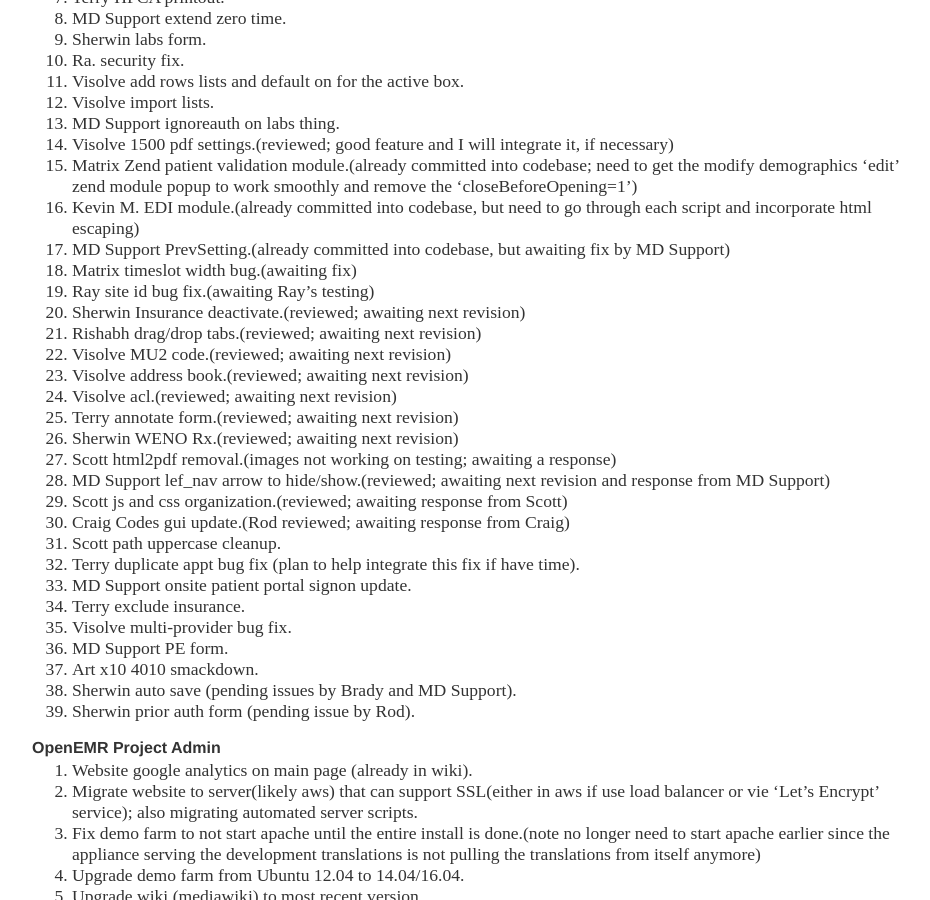
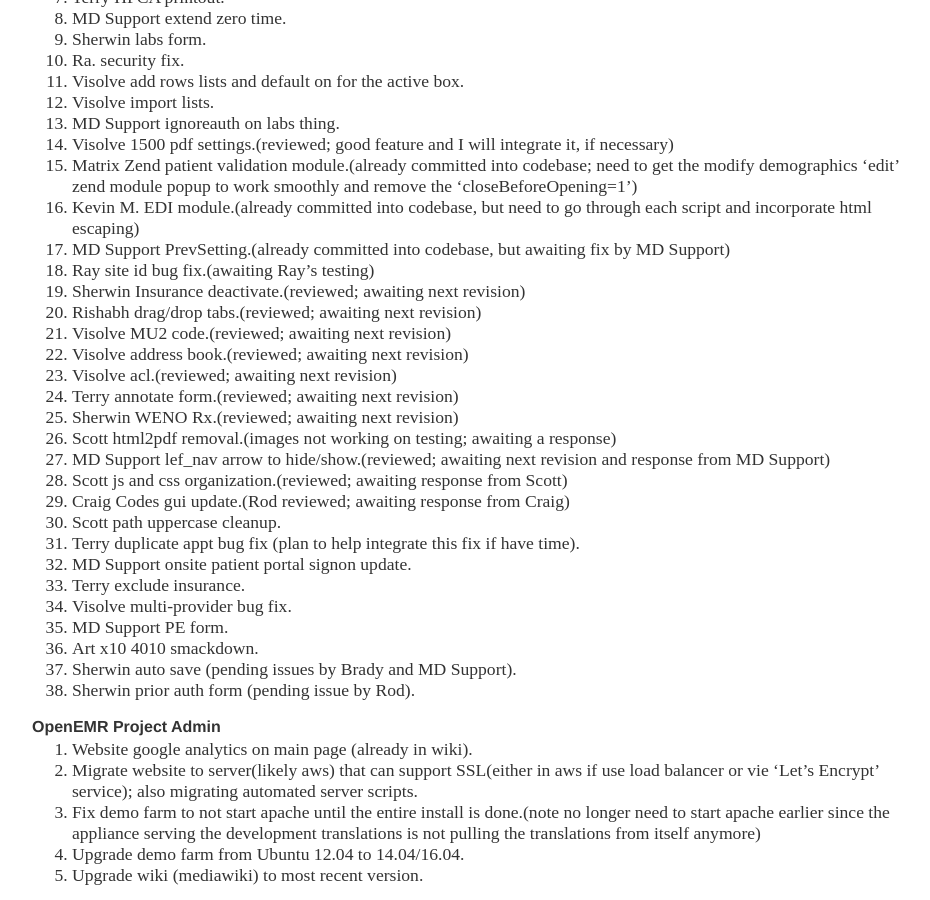
Before and after one commit to bradymiller/bradymiller.github.io, a Jekyll site: the page built from todo/index.md, in a window 1280 px wide and 900 px high, scrolled down 458 px. Shown: the whole window, without its empty margins (160-1090 px from the left). Built offline with Jekyll 4.4.1, drawn with Linux system fonts in a browser that asks for light colours.

Commit message:
update todo list

```diff
--- a/todo/index.md
+++ b/todo/index.md
@@ -24,7 +24,6 @@
 1. Matrix Zend patient validation module.(already committed into codebase; need to get the modify demographics 'edit' zend module popup to work smoothly and remove the 'closeBeforeOpening=1')
 1. Kevin M. EDI module.(already committed into codebase, but need to go through each script and incorporate html escaping)
 1. MD Support PrevSetting.(already committed into codebase, but awaiting fix by MD Support)
-1. Matrix timeslot width bug.(awaiting fix)
 1. Ray site id bug fix.(awaiting Ray's testing)
 1. Sherwin Insurance deactivate.(reviewed; awaiting next revision)
 1. Rishabh drag/drop tabs.(reviewed; awaiting next revision)
```
